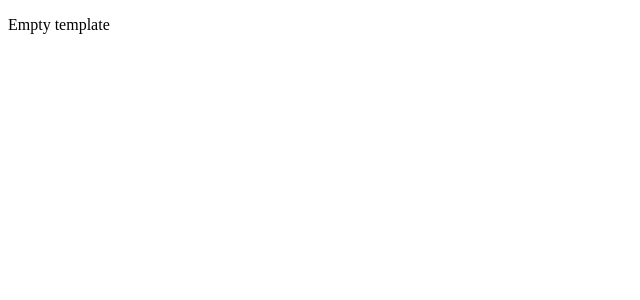
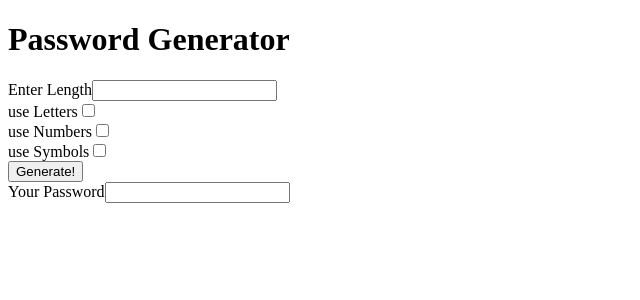
Before and after one commit to dpopkov/learnang, an Angular app in the folder modern-ang-bc/pw/: page / in a window 1280 px wide. Shown: the top 300 px of the page, without its empty margins (0-640 px from the left). Built offline with nearby package versions, Linux system fonts and the light colour scheme.

Commit message:
modernangbc: pw: add html to component template.

```diff
--- a/modern-ang-bc/pw/src/app/app.component.html
+++ b/modern-ang-bc/pw/src/app/app.component.html
@@ -1 +1,30 @@
-<p>Empty template</p>
+<h1>Password Generator</h1>
+
+<div>
+  <label>Enter Length</label>
+  <input />
+</div>
+
+<div>
+  <label>use Letters</label>
+  <input type="checkbox" />
+</div>
+
+<div>
+  <label>use Numbers</label>
+  <input type="checkbox" />
+</div>
+
+<div>
+  <label>use Symbols</label>
+  <input type="checkbox" />
+</div>
+
+<div>
+  <button>Generate!</button>
+</div>
+
+<div>
+  <label>Your Password</label>
+  <input />
+</div>
```
Also changed, not shown: 1 other file (tests, documents, lock files or other folders).
